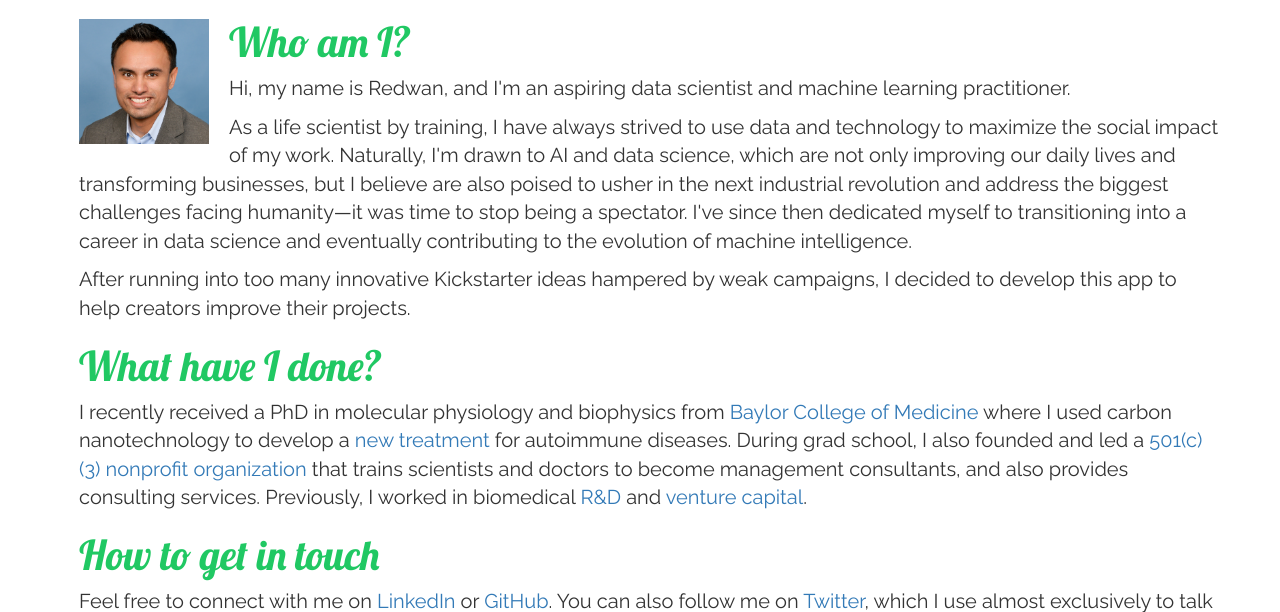
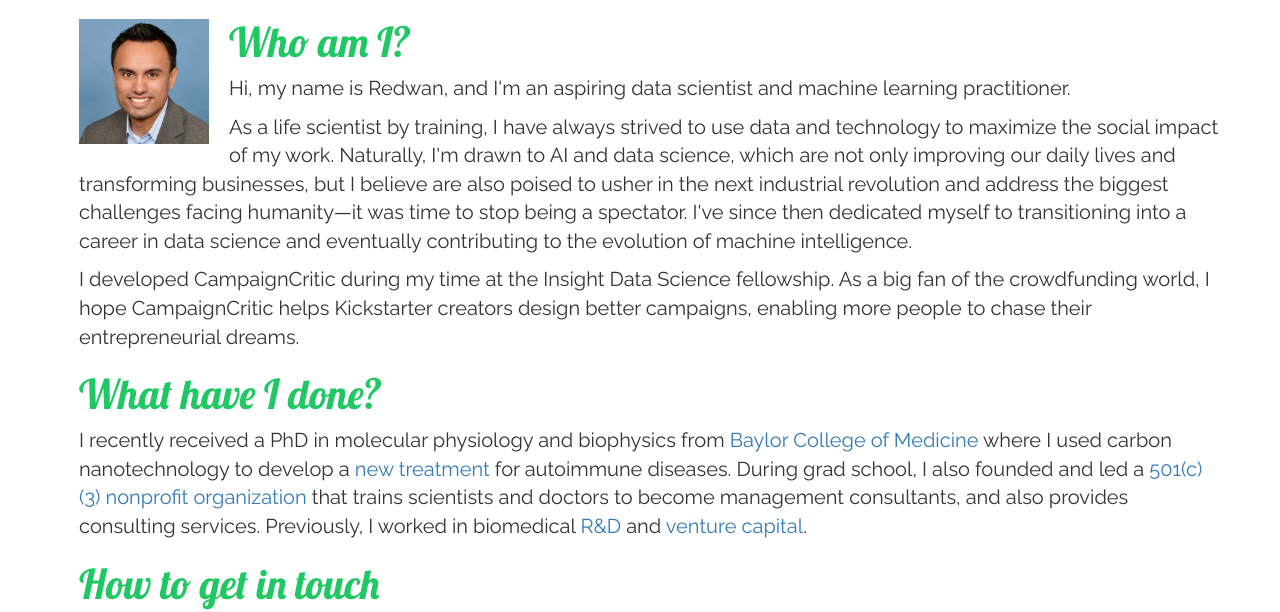
Before and after one commit to redwanhuq/campaign-critic, a Flask app: page /about in a window 1280 px wide. Shown: the part 66-678 px from the top of the page. Run offline with Flask 2, Linux system fonts and the light colour scheme; parts of the project's set-up code (start-up, migrations or seed data) failed here and were passed over; some libraries are stand-ins or nearby versions.

Commit message:
edits to about me

```diff
--- a/application/flaskexample/templates/about.html
+++ b/application/flaskexample/templates/about.html
@@ -62,7 +62,7 @@
       <h1>Who am I?</h1>
       <p>Hi, my name is Redwan, and I'm an aspiring data scientist and machine learning practitioner.</p>
       <p>As a life scientist by training, I have always strived to use data and technology to maximize the social impact of my work. Naturally, I'm drawn to AI and data science, which are not only improving our daily lives and transforming businesses, but I believe are also poised to usher in the next industrial revolution and address the biggest challenges facing humanity—it was time to stop being a spectator. I've since then dedicated myself to transitioning into a career in data science and eventually contributing to the evolution of machine intelligence.</p>
-      <p>After running into too many innovative Kickstarter ideas hampered by weak campaigns, I decided to develop this app to help creators improve their projects.</p>
+      <p>I developed CampaignCritic during my time at the Insight Data Science fellowship. As a big fan of the crowdfunding world, I hope CampaignCritic helps Kickstarter creators design better campaigns, enabling more people to chase their entrepreneurial dreams.</p>
       <h1>What have I done?</h1>
       <p>I recently received a PhD in molecular physiology and biophysics from <a href="https://www.bcm.edu/research/labs/christine-beeton">Baylor College of Medicine</a> where I used carbon nanotechnology to develop a <a href="https://www.bcm.edu/news/molecular-physiology-and-biophysics/nanoparticle-therapy-for-autoimmune-disease">new</a> <a href="http://www.nature.com/articles/srep33808">treatment</a> for autoimmune diseases. During grad school, I also founded and led a <a href="http://medcenterconsulting.com">501(c)(3) nonprofit organization</a> that trains scientists and doctors to become management consultants, and also provides consulting services. Previously, I worked in biomedical <a href="https://www.canon-biomedical.com">R&amp;D</a> and <a href="http://fannininnovation.com">venture capital</a>.</p>
       <h1>How to get in touch</h1>
```
